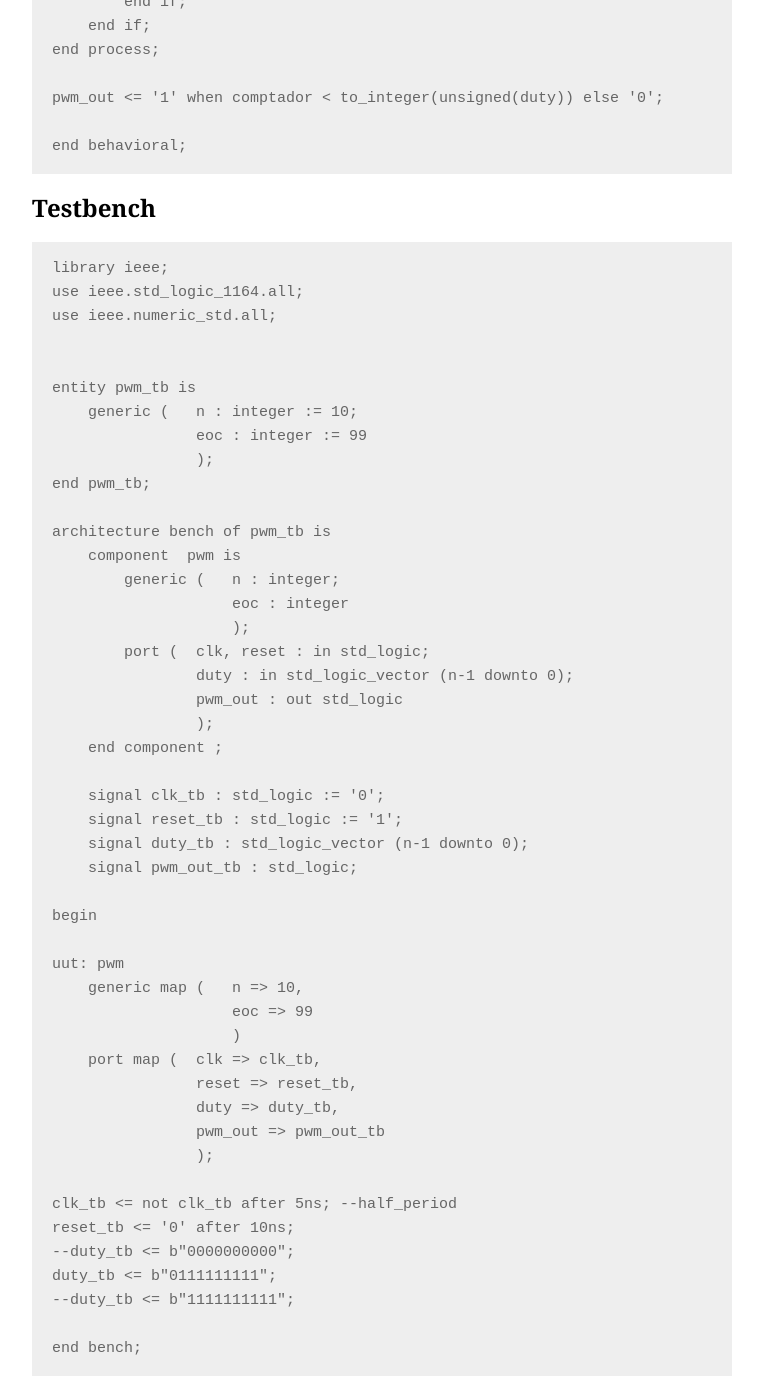
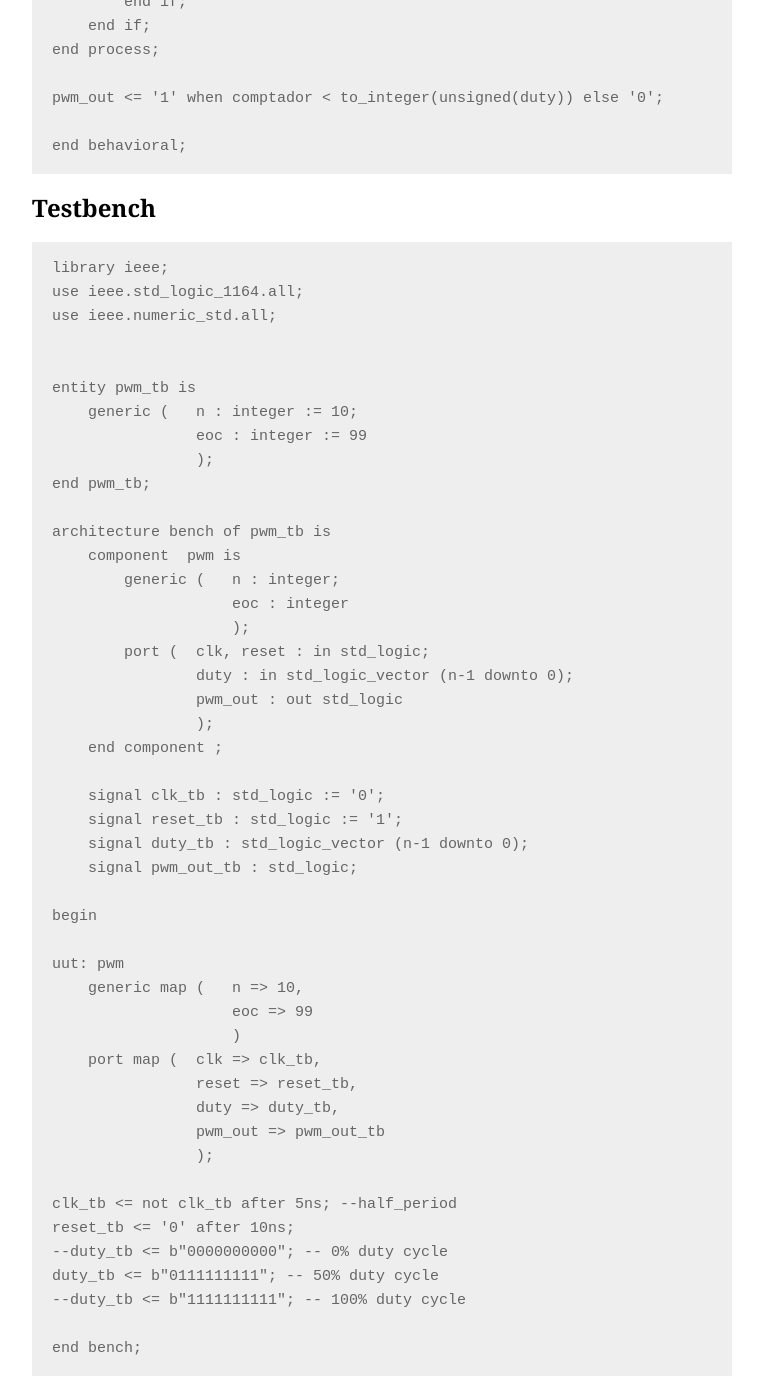
Before and after one commit to marcelcases/marcelcases.github.io, a Jekyll site: the page built from _posts/2018-11-14-a-pwm-generator-in-VHDL.markdown, in a window 1280 px wide and 1400 px high, scrolled down 1500 px. Shown: the whole window, without its empty margins (258-1021 px from the left). Built offline with Jekyll 4.4.1, drawn with Linux system fonts in a browser that asks for light colours; comment, search, counter and statistics services are not loaded.

Commit message:
Update 2018-11-14-a-pwm-generator-in-VHDL.markdown

````diff
--- a/_posts/2018-11-14-a-pwm-generator-in-VHDL.markdown
+++ b/_posts/2018-11-14-a-pwm-generator-in-VHDL.markdown
@@ -107,9 +107,9 @@ uut: pwm
 
 clk_tb <= not clk_tb after 5ns; --half_period
 reset_tb <= '0' after 10ns;
---duty_tb <= b"0000000000";
-duty_tb <= b"0111111111";
---duty_tb <= b"1111111111";
+--duty_tb <= b"0000000000"; -- 0% duty cycle
+duty_tb <= b"0111111111"; -- 50% duty cycle
+--duty_tb <= b"1111111111"; -- 100% duty cycle
 
 end bench;
 ```
````
